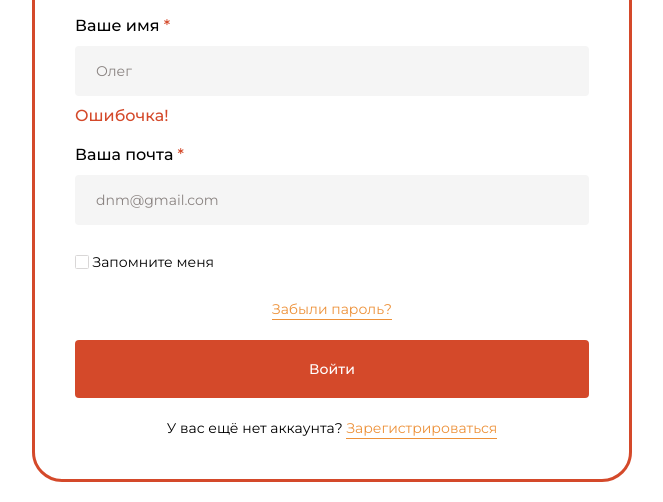
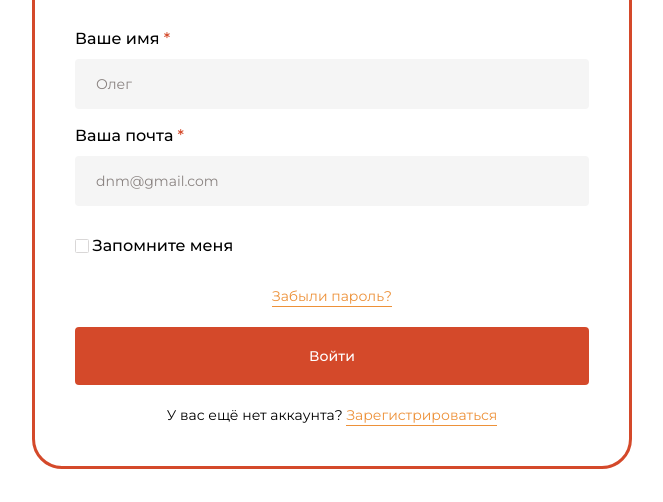
Before and after one commit to sluzerpp/qr-menu, a plain HTML site: page Pages/login.html in a window 1280 px wide. Shown: the part 298-800 px from the top of the page, without its empty margins (308-971 px from the left). Drawn offline with Linux system fonts and the light colour scheme.

Commit message:
refactor: change input element structure

```diff
--- a/Pages/!Not Page - components/style.css
+++ b/Pages/!Not Page - components/style.css
@@ -9,6 +9,7 @@
   --text-black: #150704;
   --text-strong-red: #D4492A;
   --text-dark-grey: #8A8381;
+  --text-error: #F84147;
   --button-bright-orange: #ED9139;
   --button-strong-red: #D4492A;
   --button-white: #FFFFFF;
--- a/Pages/assets/styles/style.css
+++ b/Pages/assets/styles/style.css
@@ -9,6 +9,7 @@
   --text-black: #150704;
   --text-strong-red: #D4492A;
   --text-dark-grey: #8A8381;
+  --text-error: #F84147;
   --button-bright-orange: #ED9139;
   --button-strong-red: #D4492A;
   --button-white: #FFFFFF;
@@ -216,27 +217,25 @@ button, input {
   gap: 8px;
   width: 100%;
 }
-.input-wrapper p {
+.input-wrapper label {
   font-size: 20px;
   font-weight: 500;
   text-align: left;
   line-height: 150%;
 }
-.input-wrapper span {
+.input-wrapper label > span {
   color: var(--text-strong-red);
 }
-.input-wrapper__error {
+.input-wrapper > .input-wrapper__error {
   display: inline-block;
-  color: var(--text-strong-red);
+  color: var(--text-error);
   font-size: 14px;
+  text-align: left;
 }
 
 @media (max-width: 1440px) {
-  .input-wrapper p {
+  .input-wrapper label {
     font-size: 16px;
-  }
-  .input-wrapper__error {
-    font-size: 14px;
   }
 }
 .text-input {
--- a/Pages/login.html
+++ b/Pages/login.html
@@ -30,17 +30,24 @@
           </div>
           <form action="#" class="auth__form">
             <div class="auth__inputs">
-              <label class="input-wrapper" for="name">
-                <p>Ваше имя <span>*</span></p>
+              <div class="input-wrapper">
+                <label for="name">
+                  Ваше имя <span>*</span>
+                </label>
                 <input type="text" id="name" autocomplete="name"
                   placeholder="Олег" class="text-input text-input_grey">
-                <p class="input-wrapper__error">Ошибочка!</p>
-              </label>
-              <label class="input-wrapper" for="email">
-                <p>Ваша почта <span>*</span></p>
+              </div>
+
+              <div class="input-wrapper">
+                <label for="email">
+                  Ваша почта <span>*</span>
+                </label>
                 <input type="email" id="email" autocomplete="email"
-                  placeholder="dnm@gmail.com" class="text-input text-input_grey">
-              </label>
+                  placeholder="dnm@gmail.com"
+                  class="text-input text-input_grey">
+                <!-- <p class="input-wrapper__error">Ошибочка!</p> -->
+              </div>
+
               <div class="auth__checkbox">
                 <div class="input-wrapper">
                   <label for="rememberme" class="checkbox">
```
Also changed, not shown: Pages/registration.html (+16 -8 lines), Pages/reset.html (+6 -3 lines).
